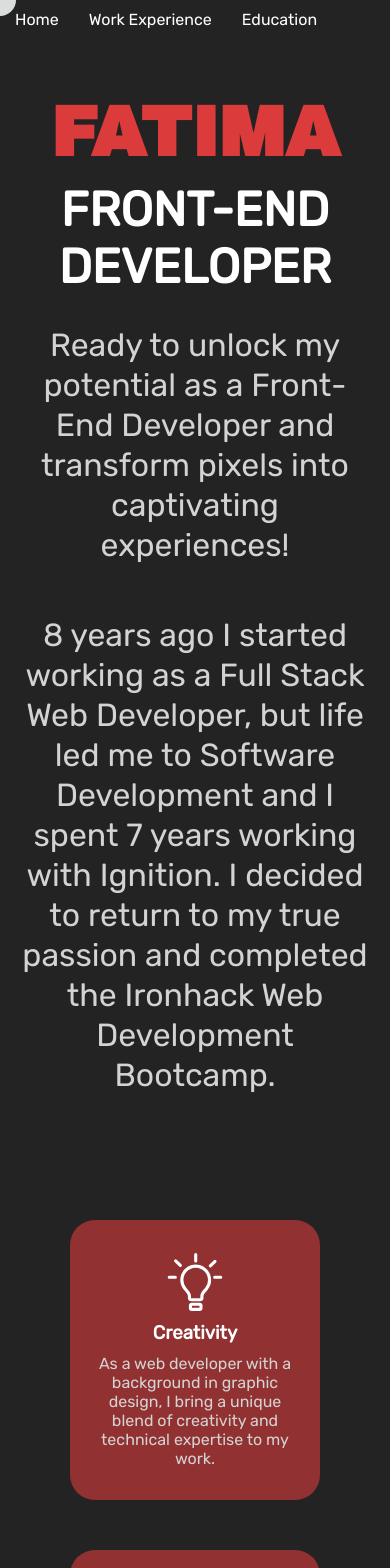
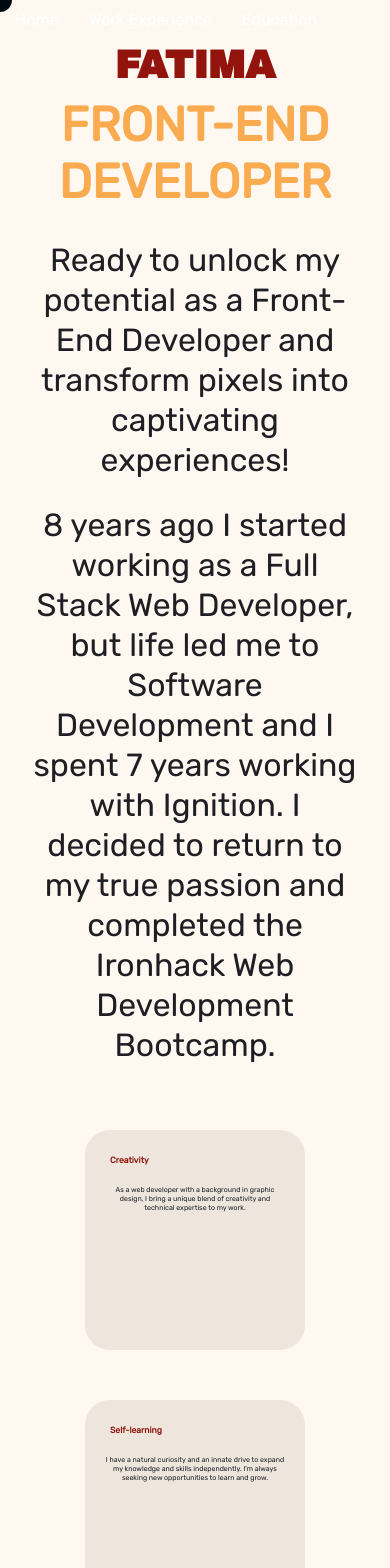
Before and after one commit to fagarmartin/my-web, a React (Vite) app: page / in a window 390 px wide. Shown: the top 1568 px of the page. Built offline with nearby package versions, Linux system fonts and the light colour scheme.

Commit message:
modifying styles css

```diff
--- a/src/components/Cursor.jsx
+++ b/src/components/Cursor.jsx
@@ -26,7 +26,7 @@ function Cursor() {
     return (
       <div
         className="cursor"
-        style={{ top: mousePosition.y - 16, left: mousePosition.x - 16 }}
+        style={{ top: mousePosition.y - 12, left: mousePosition.x - 12 }}
       />
     );
   }
--- a/src/components/softskills/SoftSkillCard.jsx
+++ b/src/components/softskills/SoftSkillCard.jsx
@@ -1,7 +1,7 @@
 function SoftSkillCard({imgSrc,title,description}) {
   return (
     <div className="soft-skill-card">
-        <img src={imgSrc} alt={title} />
+
         <h3>{title}</h3>
         <p>{description}</p>
     </div>
--- a/src/index.css
+++ b/src/index.css
@@ -1,7 +1,10 @@
 @import url("https://fonts.googleapis.com/css2?family=Archivo+Black&display=swap");
 @import url("https://fonts.googleapis.com/css2?family=Rubik&display=swap");
-/*RED   rgb(219, 59, 59);*/
-/* DARK GREY rgb(31, 30, 30);*/
+/* black #1E1E24*/
+/* primary red #92140C*/
+/* SECONDARY orange #faaa4f*/
+
+/**/
 body {
   margin: 0;
   font-family: "Rubik", sans-serif, -apple-system, BlinkMacSystemFont,
@@ -9,8 +12,8 @@ body {
     "Droid Sans", "Helvetica Neue", sans-serif;
   -webkit-font-smoothing: antialiased;
   -moz-osx-font-smoothing: grayscale;
-  background-color: rgb(36, 35, 35);
-  color: lightgray;
+  background-color: #FFF8F0;
+  color: #1E1E24;
 }
 html {
   scroll-behavior: smooth;
@@ -28,7 +31,7 @@ h5,
 h6 {
   padding: 0;
   margin: 5px 0;
-  color: rgb(219, 59, 59);
+
 }
 
 nav {
@@ -112,12 +115,15 @@ a {
 /*HEADER */
 
 .title-name {
-  font-size: 8vw;
+
   font-family: "Archivo Black", sans-serif;
   text-align: center;
+  font-size: 10vw;
+  padding: 0 50px;
+  color: #92140C;
 }
 .title {
-  color: white;
+  color: #faaa4f;
   font-size: 1.5em;
   margin-bottom: 30px;
 }
@@ -133,7 +139,6 @@ header {
   flex-direction: column;
   align-items: center;
   width: 55%;
-  margin: 50px 0;
   font-size: 2em;
 }
 @media only screen and (max-width: 600px) {
@@ -141,20 +146,15 @@ header {
   .my-experience {
     width: 90%;
   }
-  .title-name {
-    font-size: 18vw;
-    padding: 0 50px;
-  }
+
 }
 .header-container p {
   line-height: 30pt;
 }
 
-.about-me {
-  margin: 50px 0;
-}
+
 .about-me p {
-  margin-bottom: 25px;
+  margin: 25px 0;
 }
 .soft-skills img {
   width: 60px;
@@ -169,23 +169,28 @@ header {
   align-items: center;
   justify-content: center;
   gap: 50px;
+  margin-top: 40px;
 }
 
 .soft-skill-card h3 {
-  color: white;
+  color: #92140C;
   margin: 10px 5px;
+  margin-bottom: 20px;
+  align-self: flex-start;
+  font-size: 2.2vw;
+  justify-content: flex-start;
 }
 .soft-skill-card {
   display: flex;
   flex-direction: column;
   align-items: center;
-  justify-content: center;
-  width: 250px;
-  height: 280px;
-  text-align: center;
-  background-color: rgba(219, 59, 59, 0.603);
+  justify-content: flex-start;
+  width: 220px;
+  min-height: 220px;
+  background-color: #eee6dd;
   border-radius: 25px;
-  padding: 20px;
+  padding:15px 20px;
+  font-size: 1.8vw;
 }
 
 .display-info {
@@ -262,10 +267,10 @@ header {
 
 
 /* CUSTOM CURSOR*/
-.cursor{
+ .cursor{
   background-color: white;
-  height: 32px;
-  width: 32px;
+  height:24px;
+  width: 24px;
   border-radius: 50%;
   position: fixed;
   top:0;
@@ -273,6 +278,7 @@ header {
   mix-blend-mode: difference;
   pointer-events:none
 }
+
 /* @media only screen and (max-width: 700px) {
    .cursor {
       display: 'none' !important;
```
